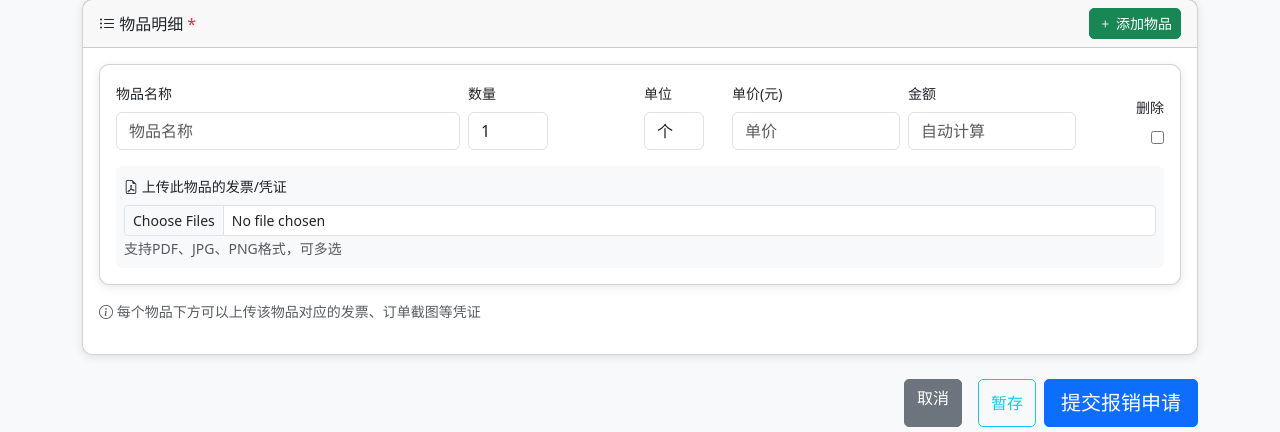
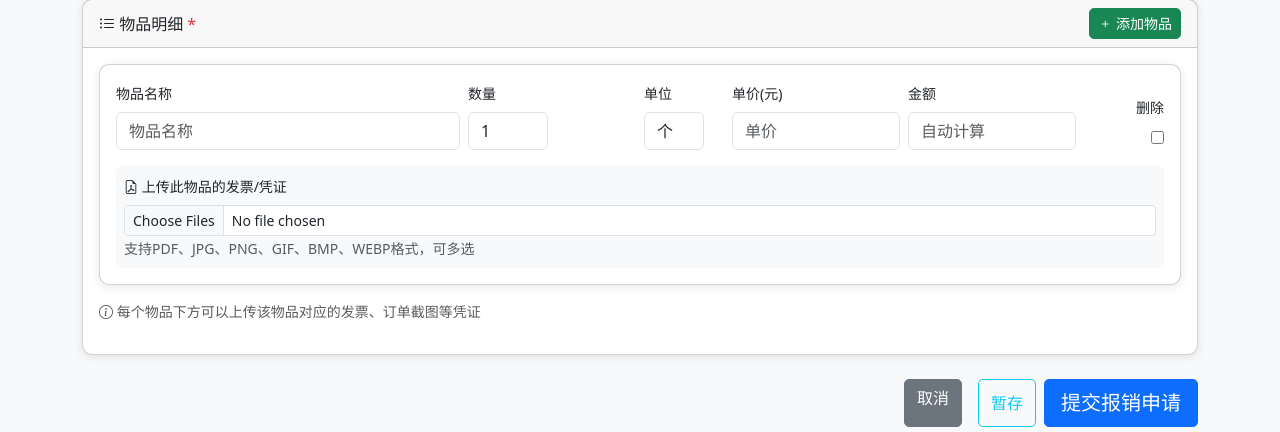
Before and after one commit to Sigenowa/B2_Reimbursement_work, a Django app: page /claims/create/ in a window 1280 px wide. Shown: the part 784-1216 px from the top of the page. Run offline with Django 4.2, Linux system fonts and the light colour scheme; the visitor is signed in with stand-in values (Sample User, id 1); data that the repository does not hold is empty.

Commit message:
feat: 限制文件上传格式，只允许PDF和图片文件
- 添加文件类型验证函数，限制只能上传PDF和图片格式
- 支持格式：PDF、JPG、JPEG、PNG、GIF、BMP、WEBP
- 前端文件选择器添加accept属性限制
- 后端验证文件扩展名和MIME类型
- 上传不支持的文件时显示明确的错误提示
- 更新用户提示文本，说明支持的文件格式

```diff
--- a/代码/claims/models.py
+++ b/代码/claims/models.py
@@ -161,7 +161,11 @@ class Invoice(models.Model):
         verbose_name='物品明细'
     )
 
-    file = models.FileField(upload_to='invoices/%Y/%m/%d/', verbose_name='凭证文件')
+    file = models.FileField(
+        upload_to='invoices/%Y/%m/%d/',
+        verbose_name='凭证文件',
+        help_text='只支持PDF和图片文件（JPG、PNG、GIF、BMP、WEBP）'
+    )
     file_name = models.CharField(max_length=200, blank=True, verbose_name='原始文件名')
     uploaded_at = models.DateTimeField(auto_now_add=True, verbose_name='上传时间')
 
--- a/代码/claims/views.py
+++ b/代码/claims/views.py
@@ -16,6 +16,42 @@ from django.utils import timezone
 from django.db.models import Sum
 from .models import Reimbursement, ReimbursementItem, Invoice, ActivityTheme
 from .forms import ReimbursementForm, ReimbursementItemFormSet
+from django.core.exceptions import ValidationError
+
+
+def validate_file_type(file):
+    """
+    验证文件类型，只允许PDF和图片格式
+    允许的格式：.pdf, .jpg, .jpeg, .png, .gif, .bmp, .webp
+    """
+    allowed_extensions = ['.pdf', '.jpg', '.jpeg', '.png', '.gif', '.bmp', '.webp']
+    file_name = file.name.lower()
+    file_ext = os.path.splitext(file_name)[1]
+
+    if file_ext not in allowed_extensions:
+        raise ValidationError(
+            f'不支持的文件格式：{file_ext}。只允许上传 PDF 或图片文件（JPG、PNG、GIF、BMP、WEBP）'
+        )
+
+    # 额外检查MIME类型（更安全）
+    allowed_mime_types = [
+        'application/pdf',
+        'image/jpeg',
+        'image/jpg',
+        'image/png',
+        'image/gif',
+        'image/bmp',
+        'image/webp'
+    ]
+
+    # 如果文件有content_type属性，也进行验证
+    if hasattr(file, 'content_type') and file.content_type:
+        if file.content_type not in allowed_mime_types:
+            raise ValidationError(
+                f'不支持的文件类型：{file.content_type}。只允许上传 PDF 或图片文件'
+            )
+
+    return True
 
 
 @login_required
@@ -99,11 +135,21 @@ def create_reimbursement(request):
                 if item_form.instance.pk:
                     files = request.FILES.getlist(f'item_{i}_files')
                     for f in files:
-                        Invoice.objects.create(
-                            item=item_form.instance,
-                            file=f,
-                            file_name=f.name
-                        )
+                        try:
+                            # 验证文件类型
+                            validate_file_type(f)
+                            Invoice.objects.create(
+                                item=item_form.instance,
+                                file=f,
+                                file_name=f.name
+                            )
+                        except ValidationError as e:
+                            messages.error(request, f'文件 {f.name}：{str(e)}')
+                            return render(request, 'claims/reimbursement_form.html', {
+                                'form': form,
+                                'formset': formset,
+                                'is_new': True
+                            })
 
             reimbursement.calculate_total()
             return redirect('dashboard')
@@ -166,11 +212,22 @@ def edit_reimbursement(request, pk):
                 if item_form.instance.pk:
                     files = request.FILES.getlist(f'item_{i}_files')
                     for f in files:
-                        Invoice.objects.create(
-                            item=item_form.instance,
-                            file=f,
-                            file_name=f.name
-                        )
+                        try:
+                            # 验证文件类型
+                            validate_file_type(f)
+                            Invoice.objects.create(
+                                item=item_form.instance,
+                                file=f,
+                                file_name=f.name
+                            )
+                        except ValidationError as e:
+                            messages.error(request, f'文件 {f.name}：{str(e)}')
+                            return render(request, 'claims/reimbursement_form.html', {
+                                'form': form,
+                                'formset': formset,
+                                'reimbursement': reimbursement,
+                                'is_new': False
+                            })
 
             reimbursement.calculate_total()
             return redirect('dashboard')
--- a/代码/templates/claims/reimbursement_form.html
+++ b/代码/templates/claims/reimbursement_form.html
@@ -143,8 +143,8 @@
                                 <!-- 此物品的发票上传 -->
                                 <div class="mt-3 p-2 bg-light rounded">
                                     <label class="form-label small"><i class="bi bi-file-earmark-pdf"></i> 上传此物品的发票/凭证</label>
-                                    <input type="file" name="item_{{ forloop.counter0 }}_files" class="form-control form-control-sm" multiple accept=".pdf,.jpg,.jpeg,.png">
-                                    <small class="text-muted">支持PDF、JPG、PNG格式，可多选</small>
+                                    <input type="file" name="item_{{ forloop.counter0 }}_files" class="form-control form-control-sm" multiple accept=".pdf,.jpg,.jpeg,.png,.gif,.bmp,.webp,image/*,application/pdf">
+                                    <small class="text-muted">支持PDF、JPG、PNG、GIF、BMP、WEBP格式，可多选</small>
 
                                     <!-- 已上传的发票列表 -->
                                     {% if item_form.instance.pk and item_form.instance.invoices.exists %}
@@ -210,7 +210,7 @@
             </div>
             <div class="mt-3 p-2 bg-light rounded">
                 <label class="form-label small"><i class="bi bi-file-earmark-pdf"></i> 上传此物品的发票/凭证</label>
-                <input type="file" name="item___prefix___files" class="form-control form-control-sm" multiple accept=".pdf,.jpg,.jpeg,.png">
+                <input type="file" name="item___prefix___files" class="form-control form-control-sm" multiple accept=".pdf,.jpg,.jpeg,.png,.gif,.bmp,.webp,image/*,application/pdf">
                 <small class="text-muted">支持PDF、JPG、PNG格式，可多选</small>
             </div>
         </div>
```
